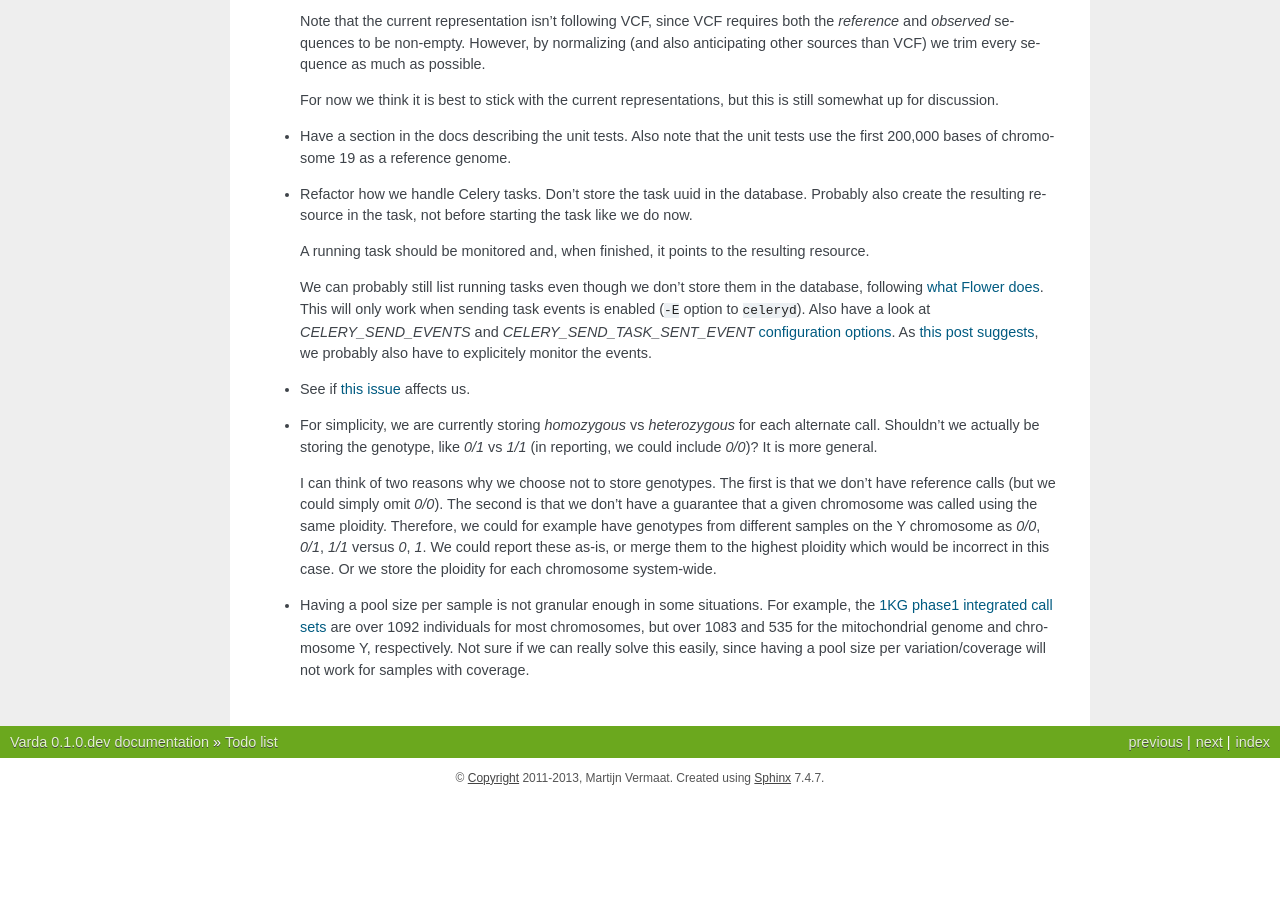
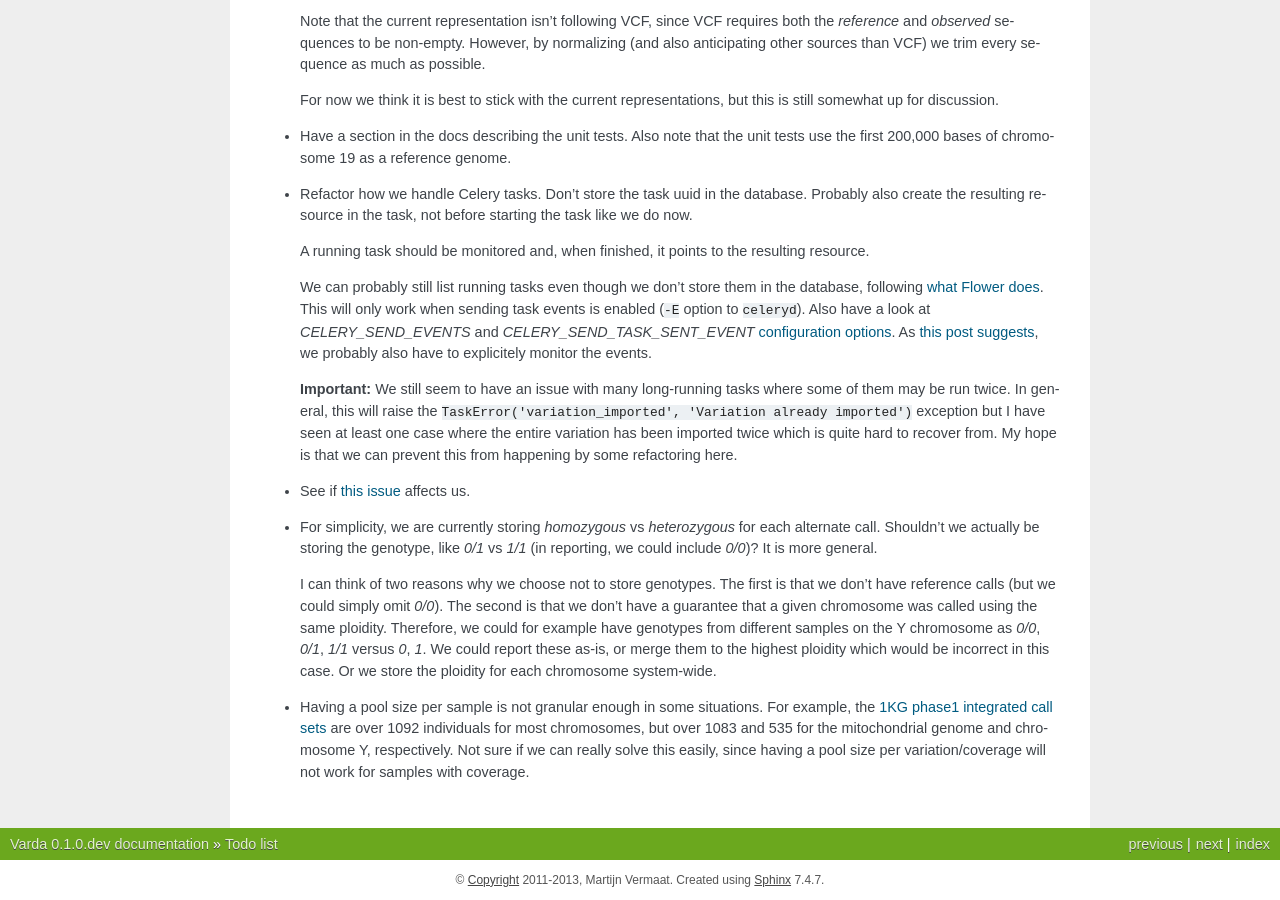
Before and after one commit to varda/varda, a Sphinx documentation site: the page built from doc/todo.rst, in a window 1280 px wide and 900 px high, scrolled down 1403 px. Built offline with Sphinx 7.4.7, drawn with Linux system fonts in a browser that asks for light colours; pages that are not in the unit, such as notebooks, are missing from menus; before the commit the page ends 2201 px from its top, so only the background shows below that.

Commit message:
Todo note

```diff
--- a/doc/todo.rst
+++ b/doc/todo.rst
@@ -114,6 +114,13 @@ grepping the source code for ``Todo``.
   <http://stackoverflow.com/questions/15575826/how-to-inspect-and-cancel-celery-tasks-by-task-name>`_,
   we probably also have to explicitely monitor the events.
 
+  **Important:** We still seem to have an issue with many long-running tasks
+  where some of them may be run twice. In general, this will raise the
+  ``TaskError('variation_imported', 'Variation already imported')`` exception
+  but I have seen at least one case where the entire variation has been
+  imported twice which is quite hard to recover from. My hope is that we can
+  prevent this from happening by some refactoring here.
+
 * See if `this issue
   <https://github.com/mitsuhiko/flask-sqlalchemy/issues/144>`_ affects us.
 
```
